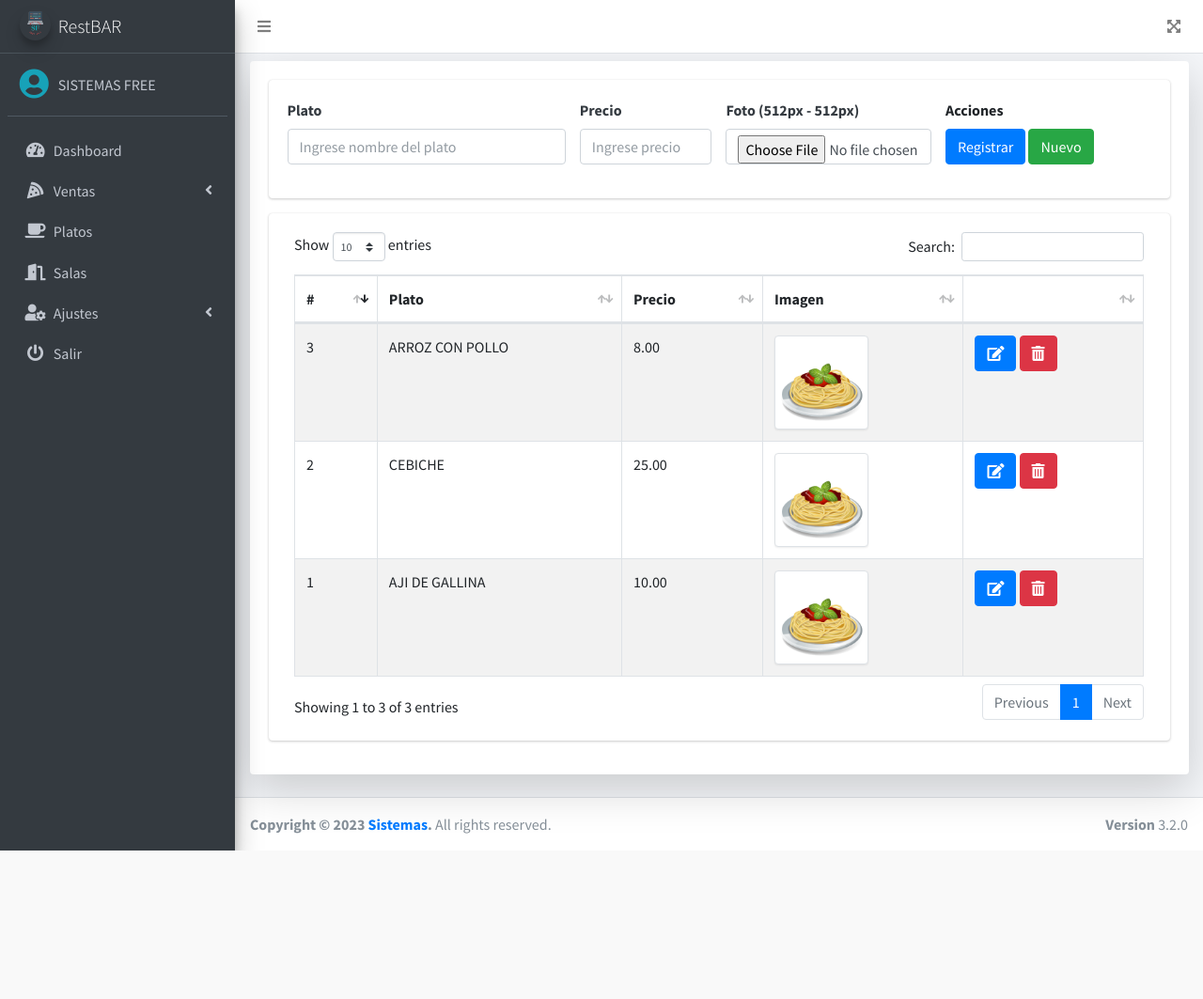
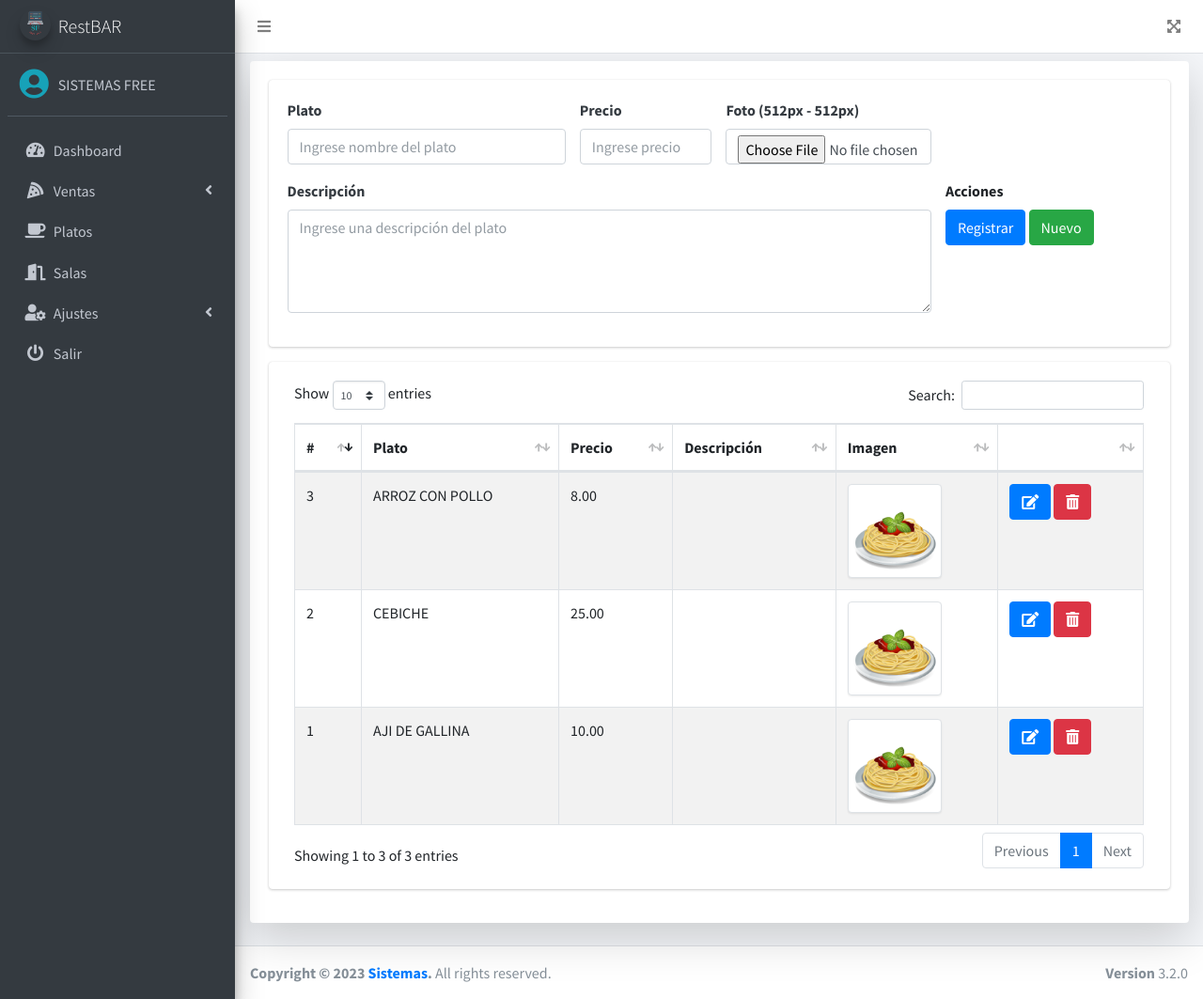
Before and after one commit to JasonS71/Calidad_Restaurante, a PHP site: page /src/platos.php in a window 1280 px wide. Shown: the whole page at 94% size. Before the commit the page ends 905 px from the top, so only its background shows below. Run offline with PHP 8.4, Linux system fonts and the light colour scheme; a user stored in the database is signed in; data comes from the database, SQL or seed files in the repository; data that the repository does not hold is empty; some libraries are stand-ins or nearby versions.

Commit message:
Sprint 1 - Historia 6 - Descripción de plato 70%

```diff
--- a/assets/js/funciones.js
+++ b/assets/js/funciones.js
@@ -333,11 +333,12 @@ function editarPlato(id) {
             id: id
         },
         success: function (response) {
-            const datos = JSON.parse(response);
-            $('#plato').val(datos.nombre);
-            $('#precio').val(datos.precio);
-            $('#foto_actual').val(datos.foto_actual);
-            $('#id').val(datos.id);
+            const plato = JSON.parse(response);
+            $('#id').val(plato.id);
+            $('#plato').val(plato.nombre);
+            $('#precio').val(plato.precio);
+            $('#descripcion').val(plato.descripcion);
+            $('#foto_actual').val(plato.imagen);
             $('#btnAccion').val('Modificar');
         },
         error: function (error) {
--- a/index.php
+++ b/index.php
@@ -42,13 +42,15 @@ if (!empty($_SESSION['active'])) {
 
 <!DOCTYPE html>
 <html lang="en">
+
 <head>
     <meta charset="utf-8">
     <meta name="viewport" content="width=device-width, initial-scale=1">
     <title>Login</title>
 
     <!-- Google Font: Source Sans Pro -->
-  <link rel="stylesheet" href="https://fonts.googleapis.com/css?family=Source+Sans+Pro:300,400,400i,700&display=fallback">
+    <link rel="stylesheet"
+        href="https://fonts.googleapis.com/css?family=Source+Sans+Pro:300,400,400i,700&display=fallback">
     <!-- Font Awesome -->
     <link rel="stylesheet" href="assets/plugins/fontawesome-free/css/all.min.css">
     <!-- icheck bootstrap -->
@@ -56,6 +58,7 @@ if (!empty($_SESSION['active'])) {
     <!-- Theme style -->
     <link rel="stylesheet" href="assets/dist/css/adminlte.min.css">
 </head>
+
 <body class="hold-transition login-page">
     <div class="login-box">
         <div class="login-logo">
@@ -105,4 +108,5 @@ if (!empty($_SESSION['active'])) {
     <!-- AdminLTE App -->
     <script src="assets/dist/js/adminlte.min.js"></script>
 </body>
+
 </html>
--- a/src/platos.php
+++ b/src/platos.php
@@ -7,10 +7,14 @@ if ($_SESSION['rol'] == 1 || $_SESSION['rol'] == 2) {
             $id = $_POST['id'];
             $plato = $_POST['plato'];
             $precio = $_POST['precio'];
+    // ------------------------------------------------------------------------------------------------------------------------------------------------------------
+            $descripcion = $_POST['descripcion'];
+    // ------------------------------------------------------------------------------------------------------------------------------------------------------------
+
             $foto_actual = $_POST['foto_actual'];
             $foto = $_FILES['foto'];
             $fecha = date('YmdHis');
-        if (empty($plato) || empty($precio) || $precio < 0) {
+            if (empty($plato) || empty($precio) || $precio < 0 || empty($descripcion)) {
                 $alert = '<div class="alert alert-warning alert-dismissible fade show" role="alert">
                             Todo los campos son obligatorios
                             <button type="button" class="close" data-dismiss="alert" aria-label="Close">
@@ -18,14 +22,16 @@ if ($_SESSION['rol'] == 1 || $_SESSION['rol'] == 2) {
                             </button>
                         </div>';
             } else {
+                // Si el campo de foto está vacio, se añade una foto ya predefinida
                 $nombre = null;
                 if (!empty($foto['name'])) {
                     $nombre = '../assets/img/platos/' . $fecha . '.jpg';
                 } else if (!empty($foto_actual) && empty($foto['name'])) {
                     $nombre = $foto_actual;
                 }
-
+                // Si el campo de ID está vacio, significa que se está creando un nuevo plato
                 if (empty($id)) {
+                    // Vemos si el plato ya existe
                     $query = mysqli_query($conexion, "SELECT * FROM platos WHERE nombre = '$plato' AND estado = 1");
                     $result = mysqli_fetch_array($query);
                     if ($result > 0) {
@@ -35,8 +41,9 @@ if ($_SESSION['rol'] == 1 || $_SESSION['rol'] == 2) {
                                 <span aria-hidden="true">&times;</span>
                             </button>
                         </div>';
-                } else {
-                    $query_insert = mysqli_query($conexion, "INSERT INTO platos (nombre,precio,imagen) VALUES ('$plato', '$precio', '$nombre')");
+                    } // Si no existe, se añade
+                    else {
+                        $query_insert = mysqli_query($conexion, "INSERT INTO platos (nombre,precio,imagen,descripcion) VALUES ('$plato', '$precio', '$nombre', '$descripcion')");
                         if ($query_insert) {
                             if (!empty($foto['name'])) {
                                 move_uploaded_file($foto['tmp_name'], $nombre);
@@ -53,8 +60,9 @@ if ($_SESSION['rol'] == 1 || $_SESSION['rol'] == 2) {
                     </div>';
                         }
                     }
-            } else {
-                $query_update = mysqli_query($conexion, "UPDATE platos SET nombre = '$plato', precio=$precio, imagen='$nombre' WHERE id = $id");
+                } // Sin embargo, si el campo no está vacio, significa que se está actualizando un plato ya existente
+                else {
+                    $query_update = mysqli_query($conexion, "UPDATE platos SET nombre = '$plato', precio = $precio, imagen = '$nombre', descripcion = '$descripcion' WHERE id = $id");
                     if ($query_update) {
                         if (!empty($foto['name'])) {
                             move_uploaded_file($foto['tmp_name'], $nombre);
@@ -107,13 +115,22 @@ if ($_SESSION['rol'] == 1 || $_SESSION['rol'] == 2) {
                                                 <input type="file" class="form-control" name="foto" id="foto">
                                             </div>
                                         </div>
+                                    </div>
+    <!-- ------------------------------------------------------------------------------------------------------------------------------------------------------------ -->
+                                    <div class="row">
+                                        <div class="col-md-9">
+                                            <div class="form-group">
+                                                <label for="" class="text-dark font-weight-bold">Descripción</label> <br>
+                                                <textarea name="descripcion" id="descripcion" placeholder="Ingrese una descripción del plato" class="form-control" rows="4" style="overflow: auto;"></textarea>
+                                            </div>
+                                        </div>
                                         <div class="col-md-3 form-group">
                                             <label for="">Acciones</label> <br>
                                             <input type="submit" value="Registrar" class="btn btn-primary" id="btnAccion">
                                             <input type="button" value="Nuevo" onclick="limpiar()" class="btn btn-success" id="btnNuevo">
                                         </div>
                                     </div>
-
+    <!-- ------------------------------------------------------------------------------------------------------------------------------------------------------------ -->
                                 </form>
                             </div>
                         </div>
@@ -129,6 +146,7 @@ if ($_SESSION['rol'] == 1 || $_SESSION['rol'] == 2) {
                                             <th>#</th>
                                             <th>Plato</th>
                                             <th>Precio</th>
+                                            <th>Descripción</th>
                                             <th>Imagen</th>
                                             <th></th>
                                         </tr>
@@ -144,6 +162,7 @@ if ($_SESSION['rol'] == 1 || $_SESSION['rol'] == 2) {
                                                     <td><?php echo $data['id']; ?></td>
                                                     <td><?php echo $data['nombre']; ?></td>
                                                     <td><?php echo $data['precio']; ?></td>
+                                                    <td><?php echo $data['descripcion']; ?></td>
                                                     <td><img class="img-thumbnail" src="<?php echo ($data['imagen'] == null) ? '../assets/img/default.png' : $data['imagen']; ?>" alt="" width="100"></td>
                                                     <td>
                                                         <a href="#" onclick="editarPlato(<?php echo $data['id']; ?>)" class="btn btn-primary"><i class='fas fa-edit'></i></a>
```
Also changed, not shown: src/ajax.php (+10 -1 lines). Lines whose indentation alone changed are shown as unchanged.
